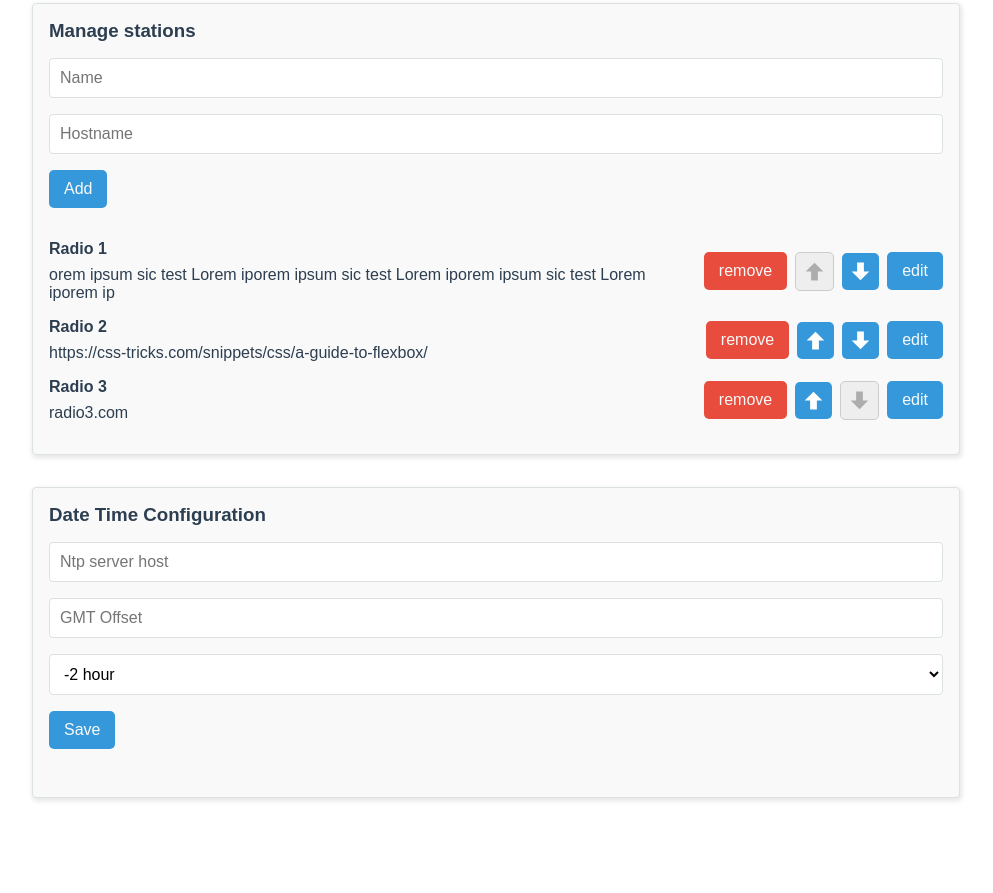
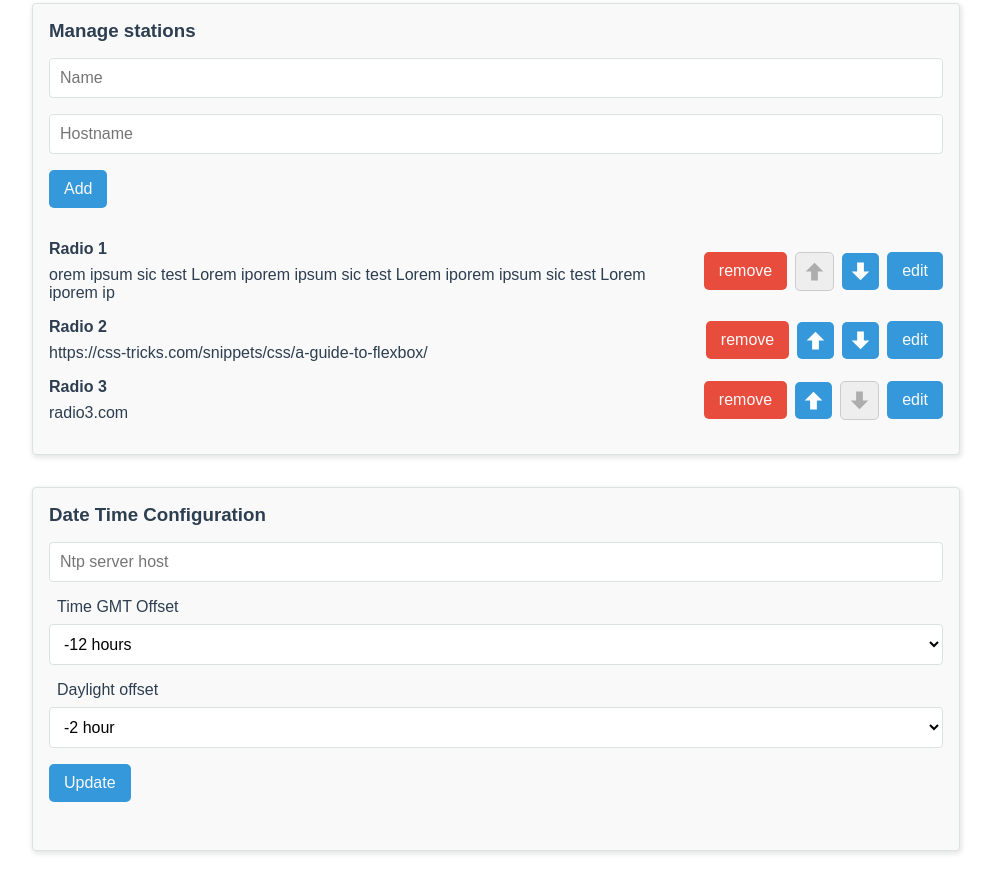
Before and after one commit to Akrobate/webradio-esp32-i2s, a website: page code/webinterface/index.html in a window 1280 px wide. Shown: the part 745-1638 px from the top of the page, without its empty margins (144-1137 px from the left). Before the commit the page ends 1607 px from the top, so only its background shows below. Drawn offline with Linux system fonts and the light colour scheme.

Commit message:
working on ntp gmt offsets

```diff
--- a/code/webinterface/index.html
+++ b/code/webinterface/index.html
@@ -136,14 +136,16 @@
 
                     <input type="text" id="ntp-server-host" placeholder="Ntp server host">
 
-                    <input class="mt-md" id="gmt-offset-sec" type="text" placeholder="GMT Offset">
+                    <p class="mt-md ml-sm">Time GMT Offset</p>
+                    <select id="gmt-offset-sec">
+                    </select>
 
-                    <select class="mt-md" id="daylight-offset-sec">
-
+                    <p class="mt-md ml-sm">Daylight offset</p>
+                    <select id="daylight-offset-sec">
                     </select>
 
                     <button class="mt-md" onclick="addStation(this)">
-                        Save
+                        Update
                     </button>
                 </div>
             </div>
--- a/code/webinterface/index.js
+++ b/code/webinterface/index.js
@@ -309,45 +309,21 @@ async function initDateTimeConfigurationManager() {
     ]
 
 
-    // gmt min = -12
-    // gmt max = 12
+    const gmt_offset_min = -12
+    const gmt_offset_max = 14
 
-    const gmt_offset_label_list = [
-        {
-            value: -3600 * 3,
-            label: '-3 hour'
-        },
-        {
-            value: -3600 * 2,
-            label: '-2 hour'
-        },
-        {
-            value: -3600,
-            label: '-1 hour'
-        },
-        {
-            value: 0,
-            label: 'None'
-        },
-        {
-            value: 3600,
-            label: '1 hour'
-        },
-        {
-            value: 3600 * 2,
-            label: '2 hour'
-        },
-        {
-            value: 3600 * 3,
-            label: '3 hour'
-        },
-    ]
-
+    const gmt_offset_label_list = Array.from({length: 25}).map((_, index) => {
+        const hours = index - 12
+        return {
+            value: 3600 * hours,
+            label: `${hours} hours`
+        }
+    })
 
     const _el = $('#date-time-configuration-manager')
 
-
     $('#daylight-offset-sec', _el).innerHTML = daylight_offset_label_list.map((item) => `<option value="${item.value}">${item.label}</option>`).join(' ')
+    $('#gmt-offset-sec', _el).innerHTML = gmt_offset_label_list.map((item) => `<option value="${item.value}">${item.label}</option>`).join(' ')
 
     // <option value="0">No daylight saving</option>
     // <option value="1">Daylight saving</option>
--- a/code/webinterface/style.css
+++ b/code/webinterface/style.css
@@ -32,6 +32,14 @@
 .mb-sm { margin-bottom: var(--margin-sm); }
 .mb-md { margin-bottom: var(--margin-md); }
 .mb-lg { margin-bottom: var(--margin-lg); }
+
+.ml-xs { margin-left: var(--margin-xs); }
+.ml-sm { margin-left: var(--margin-sm); }
+.ml-md { margin-left: var(--margin-md); }
+.ml-lg { margin-left: var(--margin-lg); }
+
+
+
 
 body {
     background-color: var(--neutral-color-4);
```
